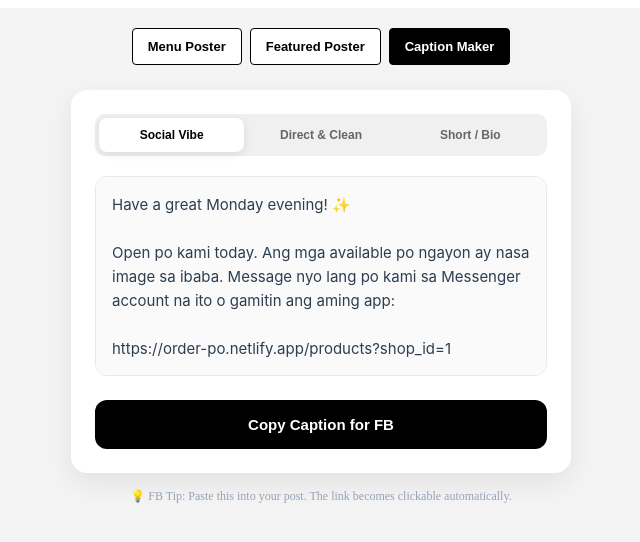
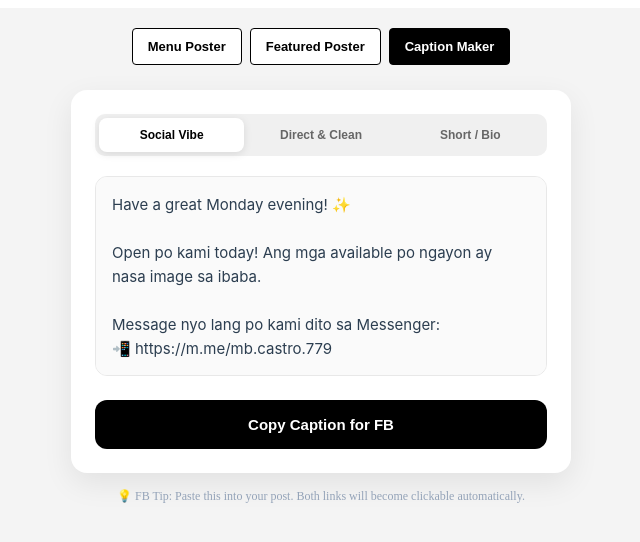
Before and after one commit to enzoperce35/mb-menu-poster, a React (Vite) app: page / in a window 1280 px wide. Both pictures are taken after a click on the button "Caption Maker". Shown: the top 542 px of the page, without its empty margins (319-959 px from the left). Built offline with nearby package versions, Linux system fonts and the light colour scheme; no server answers.

Commit message:
included messenger link

```diff
--- a/src/components/posters/CaptionMaker.jsx
+++ b/src/components/posters/CaptionMaker.jsx
@@ -4,6 +4,8 @@ import "./CaptionMaker.css";
 export default function CaptionMaker({ shop }) {
   const [copied, setCopied] = useState(false);
   const shopLink = `https://order-po.netlify.app/products?shop_id=${shop?.id || 1}`;
+  // Your personal Messenger link
+  const messengerLink = `https://m.me/mb.castro.779`;
 
   const getGreeting = () => {
     const hour = new Date().getHours();
@@ -20,18 +22,17 @@ export default function CaptionMaker({ shop }) {
     {
       id: "vibe",
       label: "Social Vibe",
-      text: `${greeting} ✨\n\nOpen po kami today. Ang mga available po ngayon ay nasa image sa ibaba. Message nyo lang po kami sa Messenger account na ito o gamitin ang aming app:\n\n${shopLink}\n\nThank You!`
+      text: `${greeting} ✨\n\nOpen po kami today! Ang mga available po ngayon ay nasa image sa ibaba.\n\nMessage nyo lang po kami dito sa Messenger:\n📲 ${messengerLink}\n\nO gamitin ang aming app para sa list ng products:\n🛒 ${shopLink}\n\nThank You!`
     },
     {
       id: "direct",
       label: "Direct & Clean",
-      text: `${greeting} ✨\n\nHello!, check nyo po and mga available namin sa ibaba, Marami pa po kaming products sa aming app:
-\n\n${shopLink}\n\nThank You!`
+      text: `${greeting} ✨\n\nHello! Check nyo po ang mga available namin sa ibaba. Marami pa po kaming choice sa aming app!\n\nOrder here (Messenger):\n📲 ${messengerLink}\n\nView Menu (App):\n🛒 ${shopLink}\n\nThank You!`
     },
     {
       id: "minimal",
       label: "Short / Bio",
-      text: `${greeting} ✨\n\nHi, order na po kayo\n\n${shopLink}\n\nThank You!`
+      text: `${greeting} ✨\n\nHi, order na po kayo!\n\nMessenger: ${messengerLink}\nApp: ${shopLink}\n\nThank You!`
     }
   ];
 
@@ -75,7 +76,7 @@ export default function CaptionMaker({ shop }) {
       </div>
 
       <p className="caption-footer-hint">
-        💡 FB Tip: Paste this into your post. The link becomes clickable automatically.
+        💡 FB Tip: Paste this into your post. Both links will become clickable automatically.
       </p>
     </div>
   );
```
